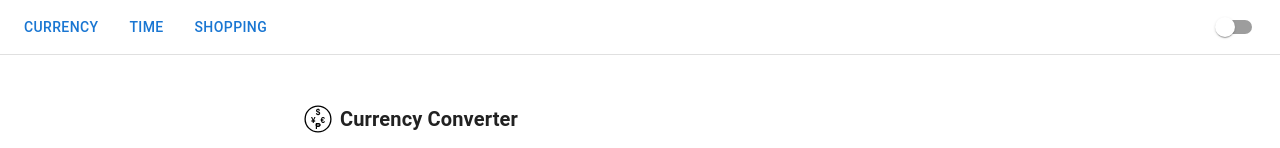
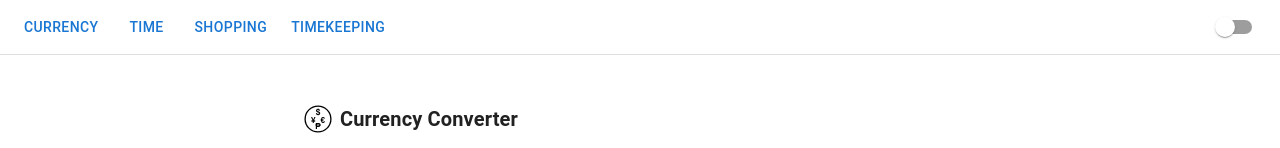
Before and after one commit to obiken-01/php-currency-converter-app, a React (Vite) app: page /currency in a window 1280 px wide. Shown: the top 148 px of the page. Built offline with nearby package versions, Linux system fonts and the light colour scheme; no server answers.

Commit message:
feat: add Timekeeping button to TopMenu

```diff
--- a/src/components/common/TopMenu.jsx
+++ b/src/components/common/TopMenu.jsx
@@ -21,6 +21,10 @@ export default function TopMenu({ darkMode, onToggleDarkMode }) {
         Shopping
       </Button>
 
+      <Button component={NavLink} to="/timekeeping">
+        Timekeeping
+      </Button>
+
       <Stack flexGrow={1} />
 
       <Switch checked={darkMode} onChange={onToggleDarkMode} />
```
